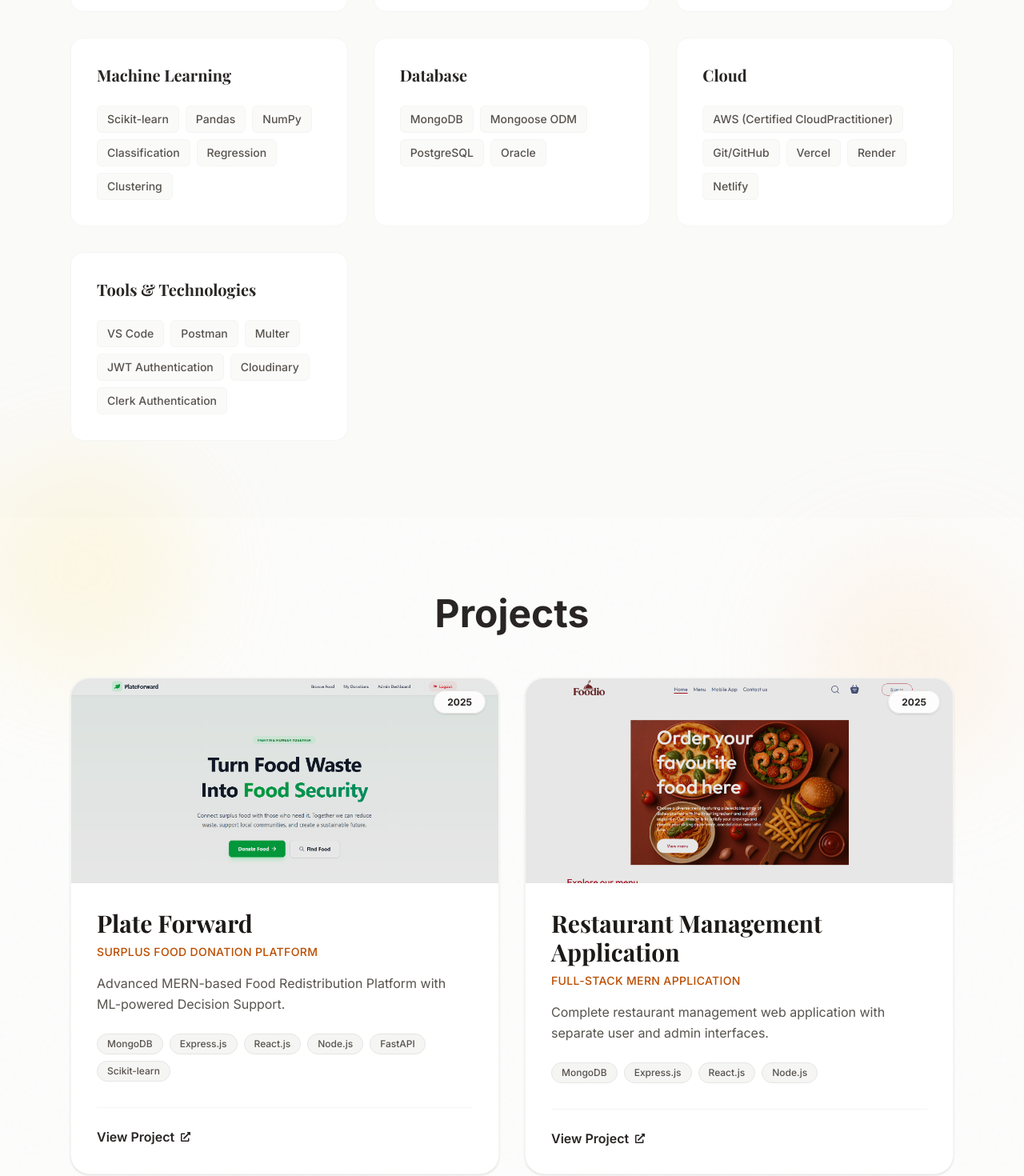
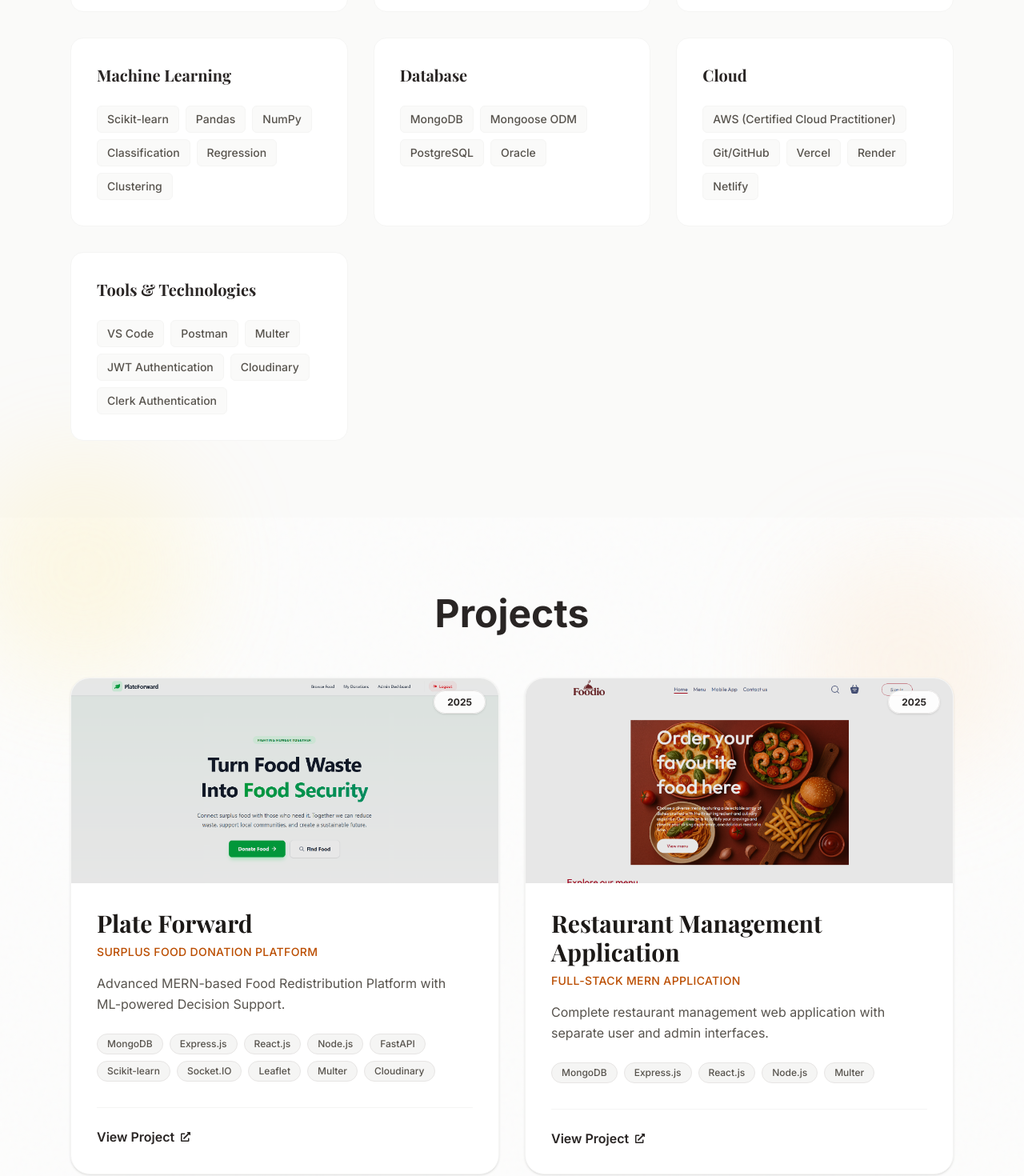
Before and after one commit to udita1294/Portfolio, a React (Vite) app: page / in a window 1280 px wide. Shown: the part 2060-3530 px from the top of the page at 80% size. Built offline with nearby package versions, Linux system fonts and the light colour scheme; a web font is replaced by a local one.

Commit message:
changes made in skills section

```diff
--- a/src/components/Skills.jsx
+++ b/src/components/Skills.jsx
@@ -24,7 +24,7 @@ const Skills = () => {
     },
     {
       title: "Cloud",
-      skills: ["AWS (Certified CloudPractitioner)", "Git/GitHub", "Vercel","Render", "Netlify"],
+      skills: ["AWS (Certified Cloud Practitioner)", "Git/GitHub", "Vercel","Render", "Netlify"],
     },
     {
       title: "Tools & Technologies",
--- a/src/data/projects.js
+++ b/src/data/projects.js
@@ -11,7 +11,7 @@ const projects = [
     year: "2025",
     image: project1,
     link: "https://plate-forward-one.vercel.app",
-    technologies: ["MongoDB", "Express.js", "React.js", "Node.js", "FastAPI", "Scikit-learn"],
+    technologies: ["MongoDB", "Express.js", "React.js", "Node.js", "FastAPI", "Scikit-learn","Socket.IO", "Leaflet", "Multer", "Cloudinary"],
     features: [
       "Full-stack MERN application connecting food donors, receivers, volunteers, and admins",
       "Machine Learning models for enhanced decision-making and reduced food wastage",
@@ -29,7 +29,7 @@ const projects = [
     year: "2025",
     image: project2,
     link: "https://restaurant-app-i9xw.onrender.com",
-    technologies: ["MongoDB", "Express.js", "React.js", "Node.js"],
+    technologies: ["MongoDB", "Express.js", "React.js", "Node.js","Multer"],
     features: [
       "Full-stack MERN stack implementation",
       "JWT-based authentication system with role-based access control",
```
